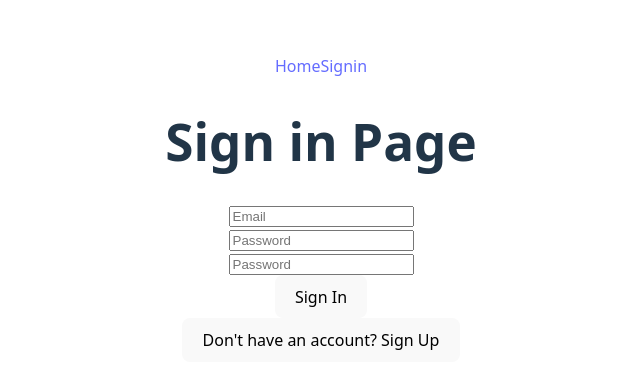
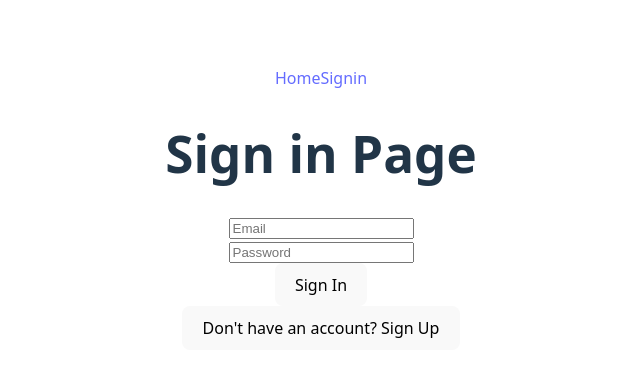
Before and after one commit to fac-32/Jobio-front, a React (Vite) app: page /sign-in in a window 1280 px wide. Shown: the part 192-580 px from the top of the page, without its empty margins (319-959 px from the left). Built offline with nearby package versions, Linux system fonts and the light colour scheme.

Commit message:
Conditional render and validation for repeat-password on create new user

```diff
--- a/src/pages/Signin.tsx
+++ b/src/pages/Signin.tsx
@@ -25,10 +25,12 @@ export default function Signin() {
                 />
             </div>
             <div>
-                <PwInput
-                    value={repeatPassword}
-                    onChange={(e) => setRepeatPassword(e.target.value)}
-                />
+                {newUser && (
+                    <PwInput
+                        value={repeatPassword}
+                        onChange={(e) => setRepeatPassword(e.target.value)}
+                    />
+                )}
             </div>
             <div>
                 <button
@@ -48,7 +50,10 @@ export default function Signin() {
                             setPassword('');
                             return;
                         }
-                        if (password.length < 6) {
+                        if (
+                            password.length < 6 ||
+                            password !== repeatPassword
+                        ) {
                             console.log('passwrd too short');
                             return;
                         }
```
